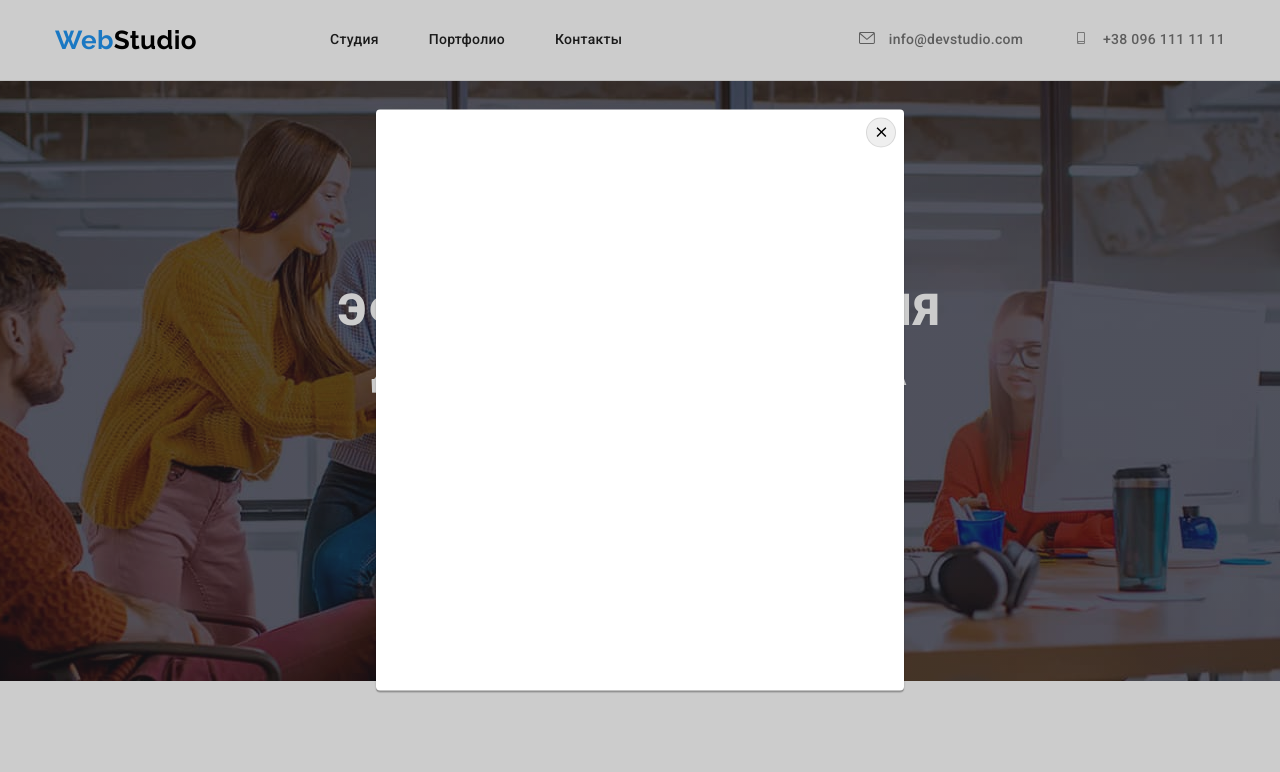
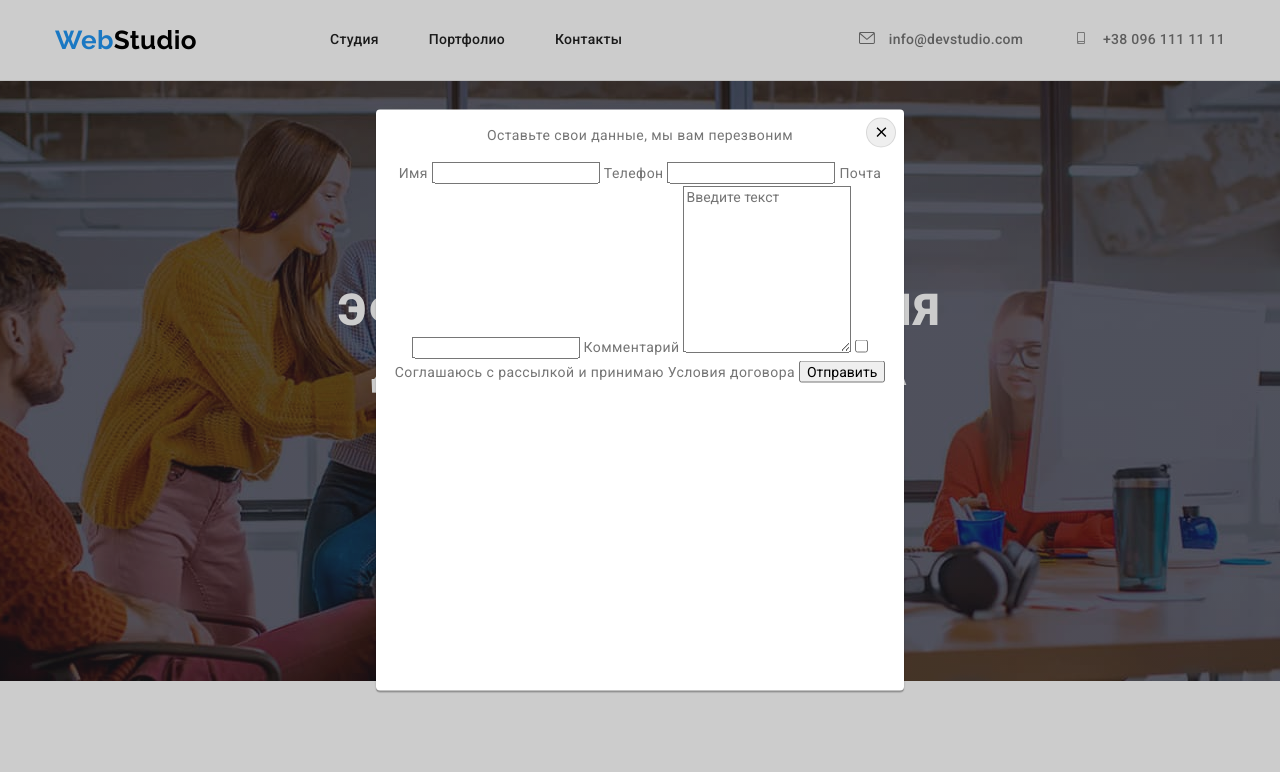
Before and after one commit to Khrystyna-Mia/goit-markup-hw-06, a plain HTML site: page index.html in a window 1280 px wide. Both pictures are taken after a click on the button "Заказать услугу". Shown: the top 772 px of the page. Drawn offline with nearby package versions, Linux system fonts and the light colour scheme.

Commit message:
Разметка модального окна и футера

```diff
--- a/css/styles.css
+++ b/css/styles.css
@@ -240,7 +240,7 @@ img {
   box-shadow: 0px 4px 4px rgba(0, 0, 0, 0.15);
 }
 
-/* Modal window */
+/* Backdrop Modal */
 .backdrop {
   position: fixed;
   top: 0;
@@ -296,6 +296,8 @@ img {
   border: 1px solid rgba(0, 0, 0, 0.1);
   box-sizing: border-box;
 }
+
+/* Modal window */
 
 /* Features */
 .features {
--- a/index.html
+++ b/index.html
@@ -59,6 +59,25 @@
                             <use href="./images/sprite.svg#close-button"></use>
                         </svg>
                     </button>
+
+                    <form>
+                        <p>Оставьте свои данные, мы вам перезвоним</p>
+                        <label for="name">Имя</label>
+                        <input type="text" name="username" id="name" placeholder=""/>
+
+                        <label for="tel">Телефон</label>
+                        <input type="tel" name="tel" id="tel" placeholder=""/>
+
+                        <label for="email">Почта</label>
+                        <input type="email" name="email" id="email" placeholder=""/>
+
+                        <label for="comment">Комментарий</label>
+                        <textarea name="comment" rows="10" id="comment" placeholder="Введите текст"></textarea>
+
+                        <input type="checkbox" name="privacy" value="privacy" id="privacy">
+                        <label for="privacy">Соглашаюсь с рассылкой и принимаю Условия договора</label>
+                        <button type="submit">Отправить</button>
+                    </form>
                 </div>
             </div>
         </div>
@@ -405,6 +424,16 @@
         </ul>
         </div>
 
+        <form>
+            <p>подпишитесь на рассылку</p>
+            <input type="email" name="email" placeholder="E-mail"/>
+            <button type="submit">Подписаться</button>
+
+        </form>
+
+
+
+
         </div>
     </footer>
 
```
